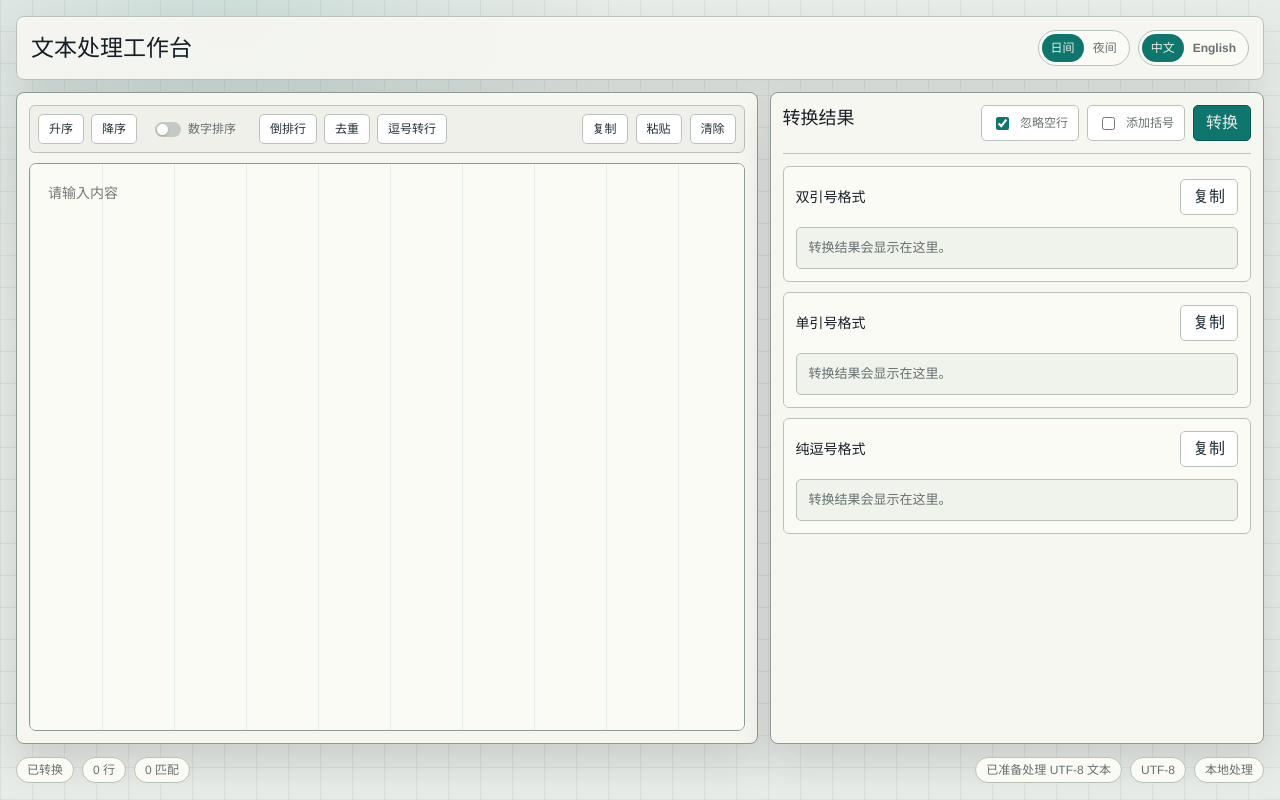
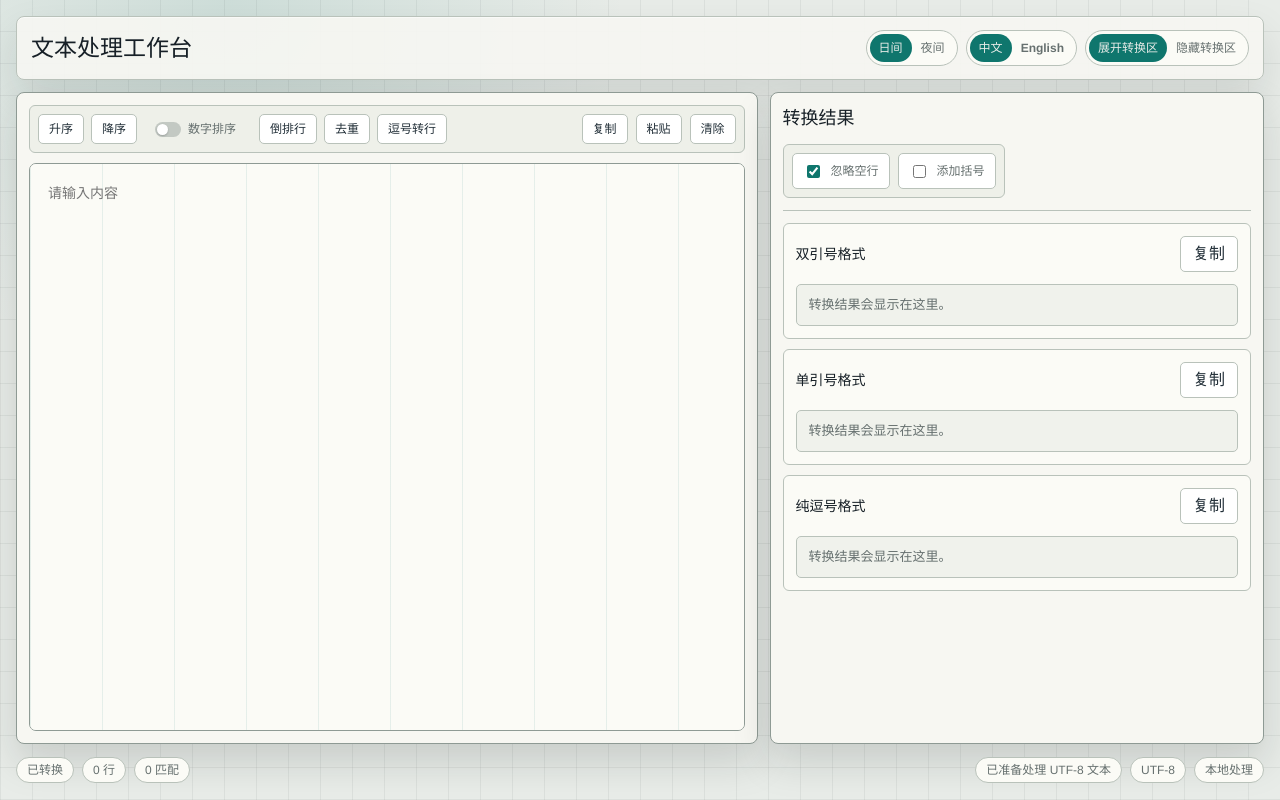
Before and after one commit to lyloou/text-tool, a React (Vite) app in the folder frontend/: page / in a window 1280 px wide. Built offline with nearby package versions, Linux system fonts and the light colour scheme.

Commit message:
Refine conversion area visibility and auto-update behavior

```diff
--- a/frontend/src/App.css
+++ b/frontend/src/App.css
@@ -99,7 +99,8 @@
 }
 
 .segmented-control,
-.language-switch {
+.language-switch,
+.result-visibility-switch {
   display: inline-flex;
   padding: 3px;
   border: 1px solid var(--line);
@@ -108,7 +109,8 @@
 }
 
 .segmented-control button,
-.language-switch button {
+.language-switch button,
+.result-visibility-switch button {
   appearance: none;
   border: 0;
   border-radius: 999px;
@@ -122,13 +124,15 @@
 }
 
 .segmented-control button.active,
-.language-switch button.active {
+.language-switch button.active,
+.result-visibility-switch button.active {
   background: var(--accent);
   color: var(--page);
 }
 
 .app-shell[data-theme='dark'] .segmented-control button.active,
-.app-shell[data-theme='dark'] .language-switch button.active {
+.app-shell[data-theme='dark'] .language-switch button.active,
+.app-shell[data-theme='dark'] .result-visibility-switch button.active {
   color: #06100e;
 }
 
@@ -158,6 +162,10 @@ h3 {
   grid-template-columns: minmax(0, 1.2fr) minmax(340px, 0.8fr);
   gap: 12px;
   min-height: 0;
+}
+
+.workspace-grid.results-collapsed {
+  grid-template-columns: minmax(0, 1fr);
 }
 
 .workbench-column,
@@ -493,8 +501,25 @@ input:focus,
 }
 
 .result-header {
+  display: grid;
+  gap: 12px;
   padding-bottom: 12px;
   border-bottom: 1px solid var(--line);
+}
+
+.result-title-row {
+  display: flex;
+  justify-content: space-between;
+  align-items: center;
+  gap: 12px;
+}
+
+.result-actions {
+  align-items: stretch;
+  padding: 8px;
+  border: 1px solid var(--line);
+  border-radius: 6px;
+  background: var(--panel-strong);
 }
 
 .toggle {
@@ -507,6 +532,7 @@ input:focus,
   background: var(--button);
   border: 1px solid var(--line);
   color: var(--button-text);
+  cursor: pointer;
 }
 
 .toggle input {
@@ -644,6 +670,10 @@ mark {
     grid-template-columns: 1fr;
   }
 
+  .workspace-grid.results-collapsed {
+    grid-template-columns: 1fr;
+  }
+
   .app-shell {
     height: auto;
     min-height: 100vh;
@@ -659,6 +689,7 @@ mark {
   .app-header,
   .toolbar-row,
   .panel-header,
+  .result-title-row,
   .result-card-header,
   .input-actions,
   .result-actions {
--- a/frontend/src/App.tsx
+++ b/frontend/src/App.tsx
@@ -32,6 +32,8 @@ type StatusKey =
   | 'pasted'
   | 'copied'
   | 'invalidSearch'
+
+const resultPanelStorageKey = 'rust-data-process.resultPanelExpanded'
 
 const messages = {
   zh: {
@@ -110,6 +112,10 @@ function App() {
   const [sourceText, setSourceText] = useState('')
   const [ignoreEmptyLines, setIgnoreEmptyLines] = useState(true)
   const [wrapWithParentheses, setWrapWithParentheses] = useState(false)
+  const [resultPanelExpanded, setResultPanelExpanded] = useState(() => {
+    const saved = window.localStorage.getItem(resultPanelStorageKey)
+    return saved === null ? true : saved === 'true'
+  })
   const [replaceQuery, setReplaceQuery] = useState('')
   const [replaceWith, setReplaceWith] = useState('')
   const [numericSort, setNumericSort] = useState(false)
@@ -142,8 +148,14 @@ function App() {
   }, [sourceText, replaceQuery, findOptions])
 
   useEffect(() => {
+    if (resultPanelExpanded) {
       void runConvert(sourceText)
-  }, [ignoreEmptyLines, wrapWithParentheses])
+    }
+  }, [sourceText, ignoreEmptyLines, wrapWithParentheses, resultPanelExpanded])
+
+  useEffect(() => {
+    window.localStorage.setItem(resultPanelStorageKey, String(resultPanelExpanded))
+  }, [resultPanelExpanded])
 
   useEffect(() => {
     if (!toastMessage) {
@@ -198,7 +210,6 @@ function App() {
     try {
       const result = await replaceText(sourceText, replaceQuery, replaceWith, findOptions, replaceAllMatches)
       setSourceText(result.output)
-      await runConvert(result.output)
       setStatus('replaced')
     } catch {
       setSourceMatches([])
@@ -247,41 +258,35 @@ function App() {
   async function handleReverseLines() {
     const reversedText = reverseLinesLocal(sourceText)
     setSourceText(reversedText)
-    await runConvert(reversedText)
     setStatus('reversed')
   }
 
   async function handleDeduplicateLines() {
     const result = await deduplicateLines(sourceText)
     setSourceText(result.output)
-    await runConvert(result.output)
     setStatus('deduplicated')
   }
 
   async function handleSortLines() {
     const result = await sortLinesAscending(sourceText, numericSort)
     setSourceText(result.output)
-    await runConvert(result.output)
     setStatus('sorted')
   }
 
   async function handleSortLinesDescending() {
     const result = await sortLinesDescending(sourceText, numericSort)
     setSourceText(result.output)
-    await runConvert(result.output)
     setStatus('sorted')
   }
 
   async function handleCommaValuesToLines() {
     const result = await commaValuesToLines(sourceText)
     setSourceText(result.output)
-    await runConvert(result.output)
     setStatus('commaToLines')
   }
 
   async function handleClearSource() {
     setSourceText('')
-    await runConvert('')
     setStatus('cleared')
   }
 
@@ -309,7 +314,6 @@ function App() {
   async function handlePasteSource() {
     const text = await readClipboardText()
     setSourceText(text)
-    await runConvert(text)
     setStatus('pasted')
   }
 
@@ -362,10 +366,26 @@ function App() {
               English
             </button>
           </div>
+          <div className="result-visibility-switch" aria-label={resultText[language].visibility}>
+            <button
+              className={resultPanelExpanded ? 'active' : ''}
+              type="button"
+              onClick={() => setResultPanelExpanded(true)}
+            >
+              {resultText[language].showResults}
+            </button>
+            <button
+              className={!resultPanelExpanded ? 'active' : ''}
+              type="button"
+              onClick={() => setResultPanelExpanded(false)}
+            >
+              {resultText[language].hideResults}
+            </button>
+          </div>
         </div>
       </header>
 
-      <section className="workspace-grid">
+      <section className={resultPanelExpanded ? 'workspace-grid' : 'workspace-grid results-collapsed'}>
         <div className="workbench-column source-column">
           <InputEditor
             editorRef={editorRef}
@@ -403,6 +423,7 @@ function App() {
           />
         </div>
 
+        {resultPanelExpanded ? (
           <ResultView
             ignoreEmptyLines={ignoreEmptyLines}
             wrapWithParentheses={wrapWithParentheses}
@@ -411,9 +432,9 @@ function App() {
             formatLabels={t.formats}
             onIgnoreEmptyLinesChange={setIgnoreEmptyLines}
             onWrapWithParenthesesChange={setWrapWithParentheses}
-          onConvert={() => void runConvert()}
             onCopy={(output) => void handleCopy(output)}
           />
+        ) : null}
       </section>
 
       <footer className="status-bar">
@@ -498,17 +519,21 @@ const resultText = {
     title: '转换结果',
     ignoreEmptyLines: '忽略空行',
     wrapWithParentheses: '添加括号',
-    convert: '转换',
     copy: '复制',
     empty: '转换结果会显示在这里。',
+    hideResults: '隐藏转换区',
+    showResults: '展开转换区',
+    visibility: '转换区显示',
   },
   en: {
     title: 'Conversion Results',
     ignoreEmptyLines: 'Ignore empty lines',
     wrapWithParentheses: 'Add parentheses',
-    convert: 'Convert',
     copy: 'Copy',
     empty: 'Conversion results appear here.',
+    hideResults: 'Hide conversion area',
+    showResults: 'Show conversion area',
+    visibility: 'Conversion area visibility',
   },
 }
 
--- a/frontend/src/components/ResultView.tsx
+++ b/frontend/src/components/ResultView.tsx
@@ -8,14 +8,12 @@ type ResultViewProps = {
     title: string
     ignoreEmptyLines: string
     wrapWithParentheses: string
-    convert: string
     copy: string
     empty: string
   }
   formatLabels: Record<ResultOutput['format'], string>
   onIgnoreEmptyLinesChange: (value: boolean) => void
   onWrapWithParenthesesChange: (value: boolean) => void
-  onConvert: () => void
   onCopy: (output: string) => void
 }
 
@@ -27,16 +25,17 @@ function ResultView({
   formatLabels,
   onIgnoreEmptyLinesChange,
   onWrapWithParenthesesChange,
-  onConvert,
   onCopy,
 }: ResultViewProps) {
   return (
     <section className="result-panel workbench-panel">
       <div className="panel-header result-header">
-        <div>
-          <h2>{text.title}</h2>
+        <div className="result-title-row">
+          <div>
+            <h2>{text.title}</h2>
+          </div>
         </div>
-        <div className="result-actions">
+        <div className="result-actions" aria-label={text.title}>
           <label className="toggle">
             <input
               type="checkbox"
@@ -53,9 +52,6 @@ function ResultView({
             />
             <span>{text.wrapWithParentheses}</span>
           </label>
-          <button className="primary-button" type="button" onClick={onConvert}>
-            {text.convert}
-          </button>
         </div>
       </div>
 
```
Lines whose indentation alone changed are shown as unchanged.
